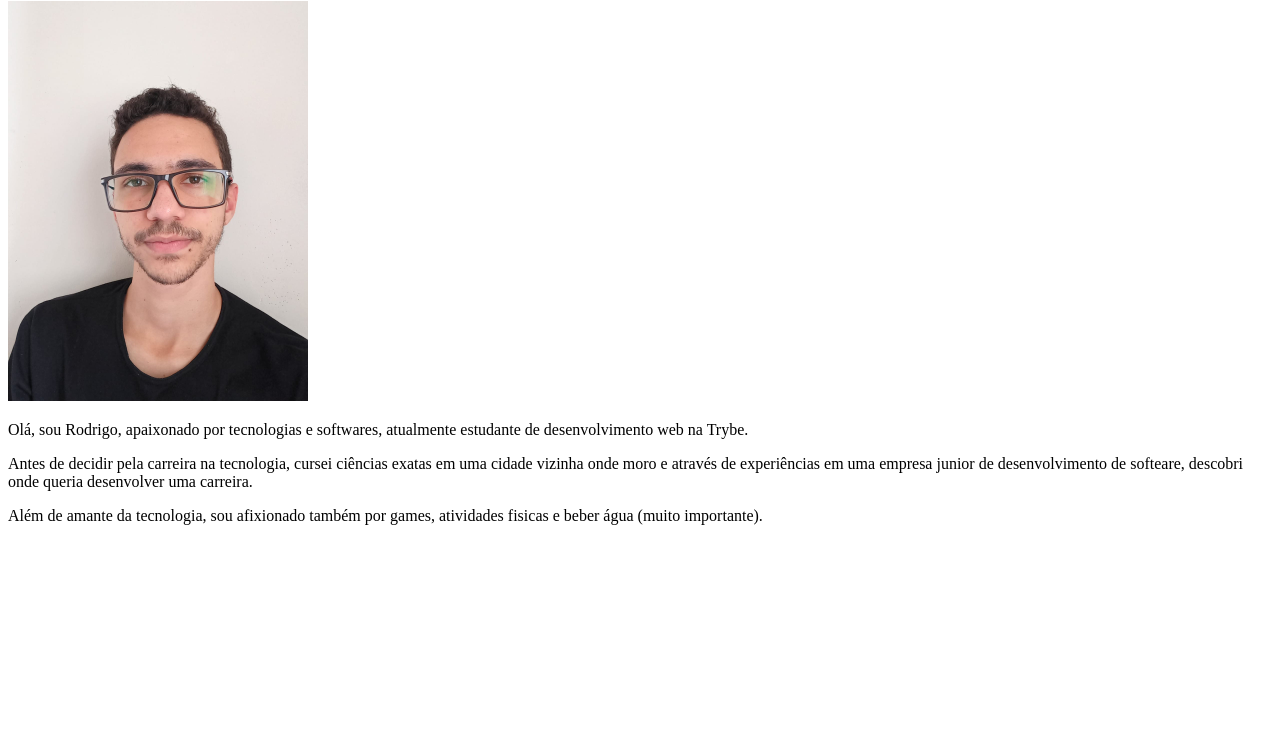
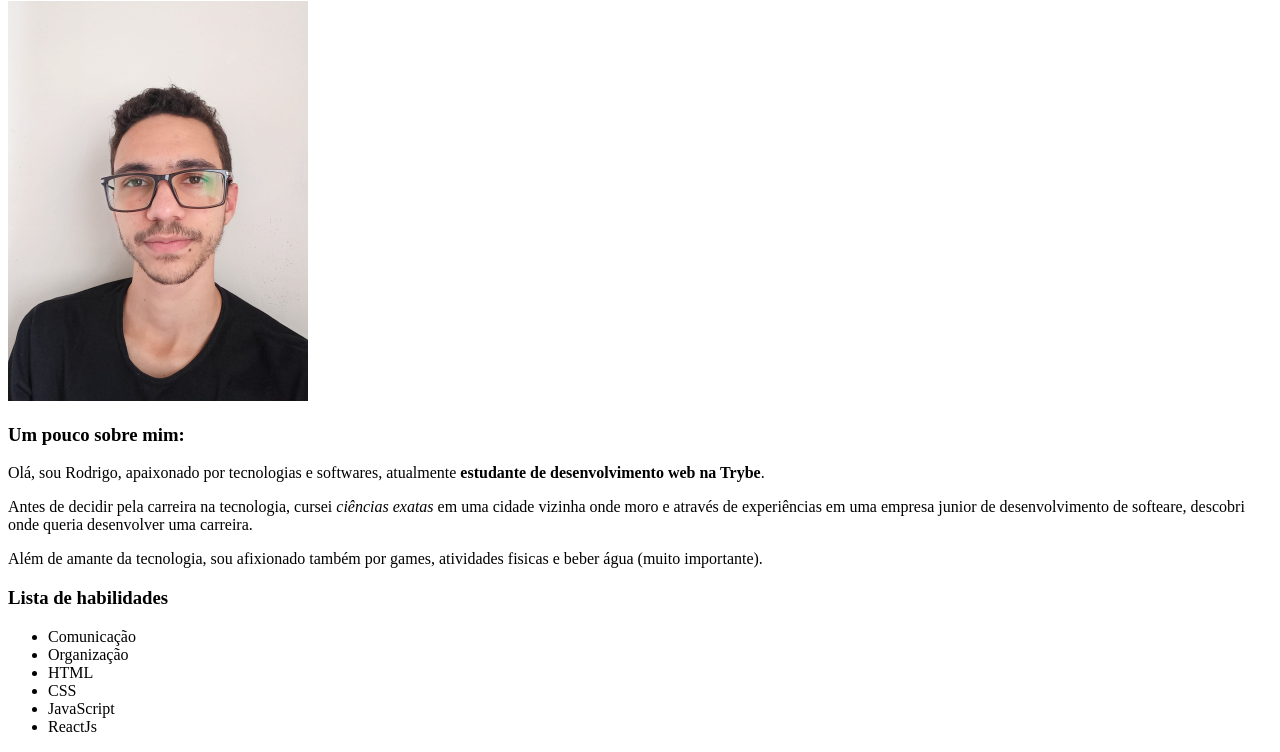
Before and after one commit to rodrigosasilva/rodrigosasilva.github.io, a plain HTML site: page index.html in a window 1280 px wide. Shown: the part 79-831 px from the top of the page. Before the commit the page ends 800 px from the top, so only its background shows below. Drawn offline with Linux system fonts and the light colour scheme.

Commit message:
Adicionado lista de habilidades

```diff
--- a/index.html
+++ b/index.html
@@ -10,14 +10,25 @@
     <h1>Rodrigo Satos Andrade da Silva</h1>
     <img src="eu.png" width="300px" alt="Foto de Rodrigo">
     <br>
+    <h3>Um pouco sobre mim:</h3>
     <p>
-        Olá, sou Rodrigo, apaixonado por tecnologias e softwares, atualmente estudante de desenvolvimento web na Trybe.
+        Olá, sou Rodrigo, apaixonado por tecnologias e softwares, atualmente <strong>estudante de desenvolvimento web na Trybe</strong>.
     </p>
     <p>
-        Antes de decidir pela carreira na tecnologia, cursei ciências exatas em uma cidade vizinha onde moro e através de experiências em uma empresa junior de desenvolvimento de softeare, descobri onde queria desenvolver uma carreira.
+        Antes de decidir pela carreira na tecnologia, cursei <em>ciências exatas</em> em uma cidade vizinha onde moro e através de experiências em uma empresa junior de desenvolvimento de softeare, descobri onde queria desenvolver uma carreira.
     </p>
     <p>
         Além de amante da tecnologia, sou afixionado também por games, atividades fisicas e beber água (muito importante).
     </p>
+
+    <h3>Lista de habilidades</h3>
+    <ul>
+        <li>Comunicação</li>
+        <li>Organização</li>
+        <li>HTML</li>
+        <li>CSS</li>
+        <li>JavaScript</li>
+        <li>ReactJs</li>
+    </ul>
 </body>
 </html>
```
